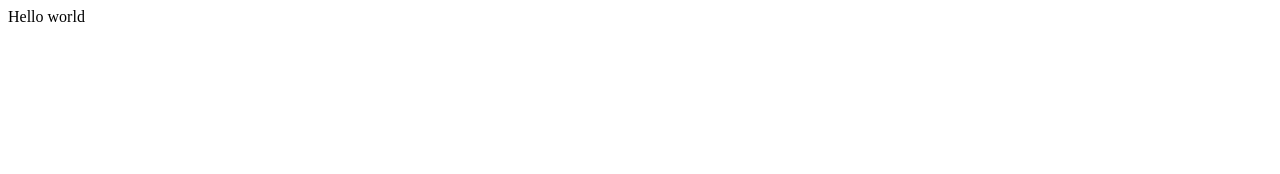
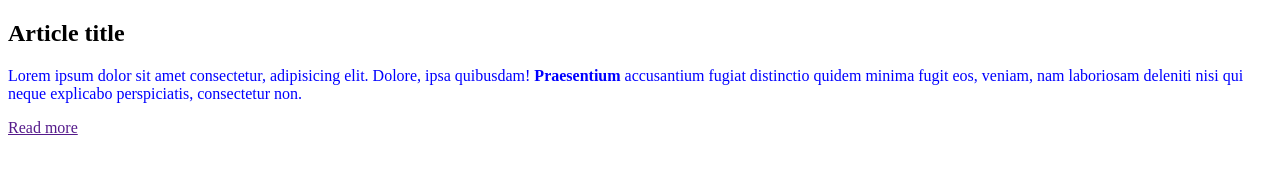
Before and after one commit to NataliaIvasiv/function-repo, a plain HTML site: page index.html in a window 1280 px wide. Drawn offline with Linux system fonts and the light colour scheme.

Commit message:
innerHTML

```diff
--- a/index.html
+++ b/index.html
@@ -3,10 +3,20 @@
   <head>
     <meta charset="UTF-8" />
     <meta name="viewport" content="width=device-width, initial-scale=1.0" />
+    <link rel="stylesheet" href="./styles.css" />
     <title>Document</title>
   </head>
   <body>
-    Hello world
+    <article class="article">
+      <h2 class="title">Article title</h2>
+      <p class="text">
+        Lorem ipsum dolor sit amet consectetur, adipisicing elit. Dolore, ipsa
+        quibusdam! <strong>Praesentium</strong> accusantium fugiat distinctio
+        quidem minima fugit eos, veniam, nam laboriosam deleniti nisi qui neque
+        explicabo perspiciatis, consectetur non.
+      </p>
+      <a class="link" href="">Read more</a>
+    </article>
     <script src="./index.js"></script>
   </body>
 </html>
--- a/index.js
+++ b/index.js
@@ -1,7 +1,11 @@
-class User {
-  constructor(name, email) {
-    console.log(name, email);
-  }
-}
+const article = document.querySelector('.article');
+console.log(article.innerHTML);
 
-const mango = new User('Mango', 'mango@mail.com'); // "Mango mango@mail.com"
+const title = document.querySelector('.article .title');
+console.log(title.innerHTML);
+
+const text = document.querySelector('.article .text');
+console.log(text.innerHTML);
+
+const link = document.querySelector('.article .link');
+console.log(link.innerHTML);
--- /dev/null
+++ b/styles.css
@@ -0,0 +1,3 @@
+.text {
+  color: blue;
+}
```
